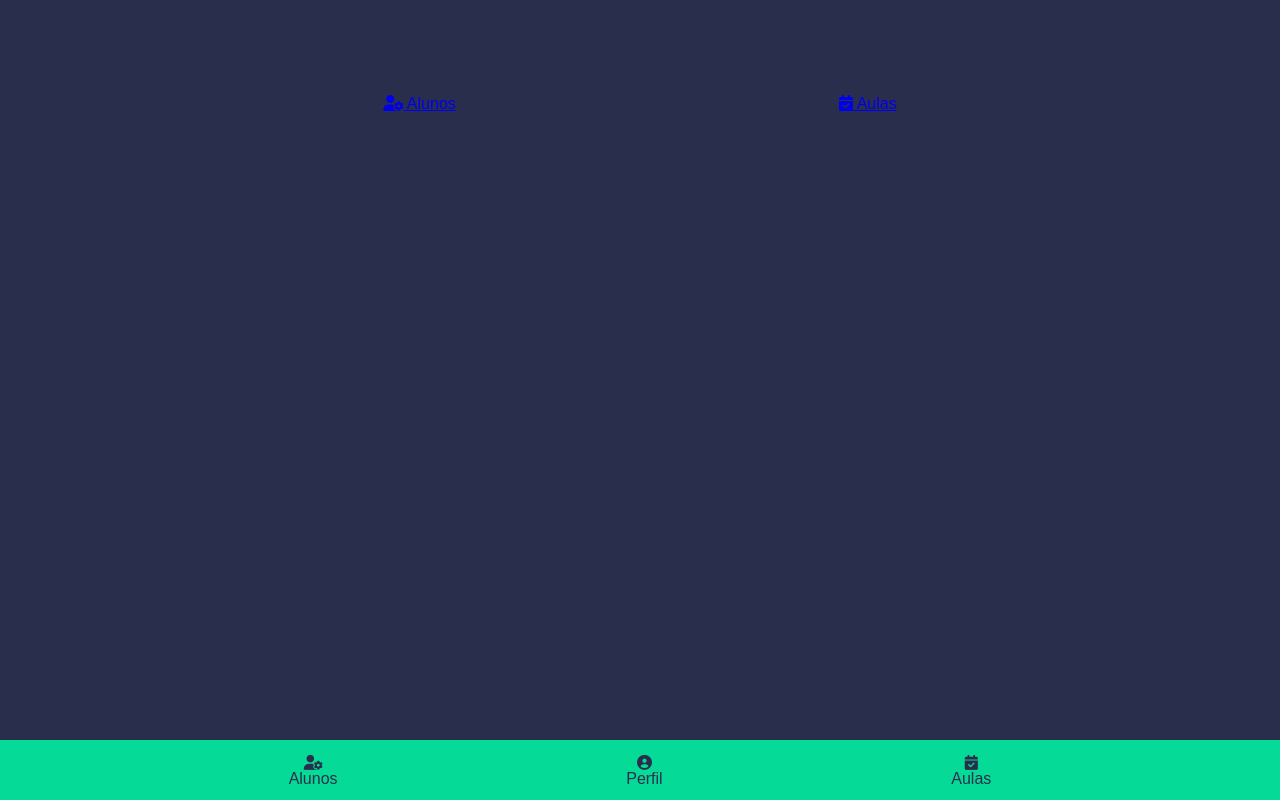
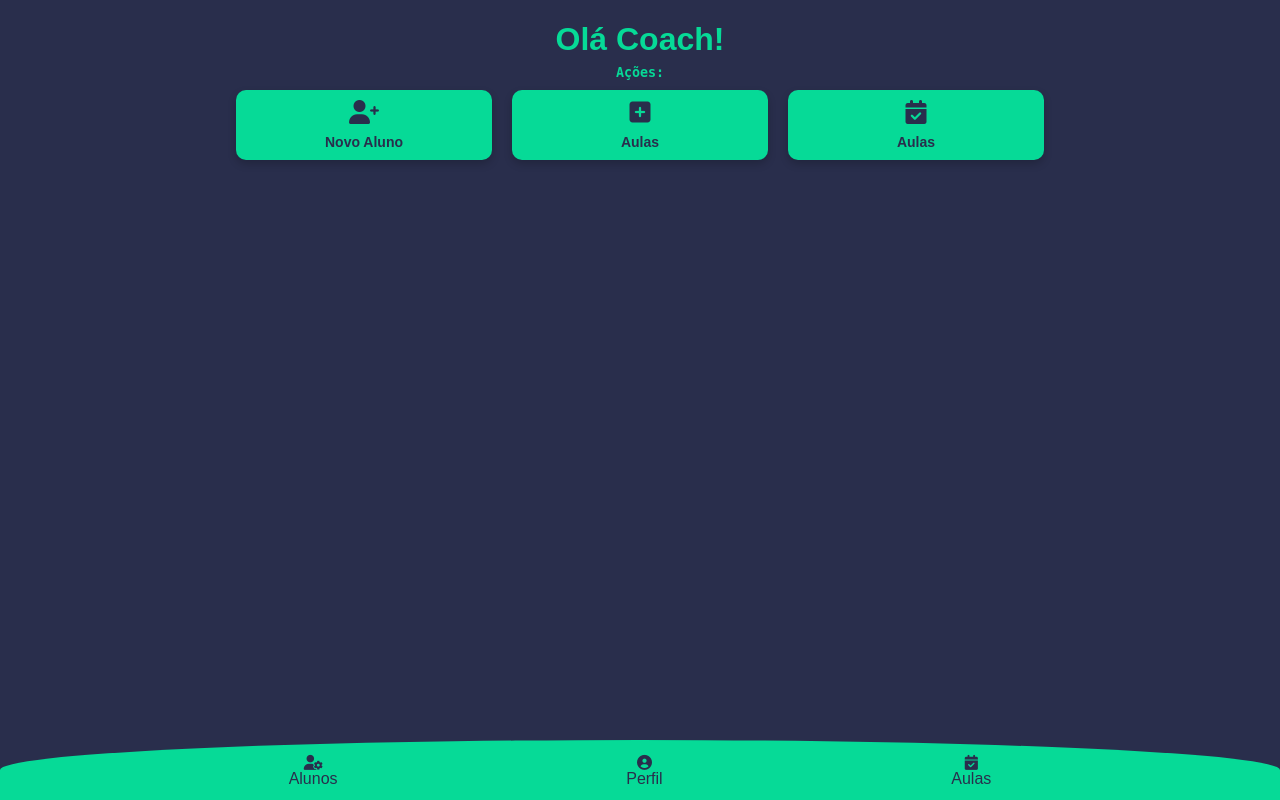
Before and after one commit to Gabr1elaugus700/TennisTracer-Project, a Django app: page /tennisTracer/1/ in a window 1280 px wide. Run offline with Django 5.2, Linux system fonts and the light colour scheme; data comes from the database, SQL or seed files in the repository.

Commit message:
Css Da visualização de Coach

```diff
--- a/base_static/global/css/style.css
+++ b/base_static/global/css/style.css
@@ -28,15 +28,15 @@ body {
 
 /* Nav-Bar */
 .menu {
-    position: fixed; /* Fixa a navbar na tela */
-    bottom: 0; /* Posiciona a navbar na parte inferior da página */
-    width: 100%; /* Garante que a navbar ocupe toda a largura da tela */
+    position: fixed;
+    bottom: 0;
+    width: 100%;
     height: 60px;
     background-color: var(--dark-Green);
-    z-index: 1000; /* Garante que a navbar fique acima de outros elementos */
+    z-index: 1000;
     border-top: var(--black-color);
     border: 3px;
-
+    border-radius: 50% 50% 0 0;
 }
 
 .menu-list {
@@ -67,21 +67,78 @@ nav ul li a i {
     font-size: 15px;
     transition: color 0.3s; /* Transição suave para a cor do ícone */
 }
-/*
-li:hover{
-    background-color: var(--black-color);
-    border-radius: 50%;
-    width: 50px;
-    height: 50px;
+
+.text-coach {
+    color: var(--dark-Green);
+    display: flex;
+    flex-direction: column;
+    align-items: center;
+    justify-content: center;
+    gap: 0; /* Remove qualquer espaçamento entre itens */
+}
+
+.title-coach {
+    font-family: var(--font_title);
+    margin-bottom: 0.2em;
+}
+
+.subtitle-coach {
+    font-family: var(--font_subtitle);
+    font-size: smaller;
+    margin: 0;
+    padding: 0;
+}
+
+
+.menu-list-Coach {
+    display: flex;
+    flex-wrap: wrap; /* Permite a quebra de linha */
+    justify-content: center;
+    list-style: none;
+    padding: 0;
+    margin: 0;
+}
+
+.menu-Coach {
+    flex: 0 0 33%; /* Cada item ocupa aproximadamente 30% da largura, permitindo 3 por linha */
+    max-width: 20%; /* Limita a largura máxima para garantir 3 por linha */
+    margin: 10px;
+    box-sizing: border-box; /* Inclui padding e border na largura total */
     display: flex;
     align-items: center;
     justify-content: center;
-    color: var(--dark-Green);
+    height: 70px; /* Altura fixa */
 }
 
-li a:hover{
-    color: var(--dark-Green);
-} */
+.menu-link-coach {
+    display: flex;
+    flex-direction: column;
+    align-items: center;
+    justify-content: center;
+    text-decoration: none;
+    color: var(--black-color);
+    background-color: var(--dark-Green);
+    width: 100%;  /* Preenche a largura do elemento pai */
+    height: 100%; /* Preenche a altura do elemento pai */
+    border-radius: 10px;
+    box-shadow: 0 4px 8px rgba(0, 0, 0, 0.2);
+    transition: transform 0.2s;
+}
+
+.menu-link-coach:hover {
+    transform: scale(1.05);
+}
+
+.menu-link-coach i {
+    font-size: 24px;
+    margin-bottom: 10px;
+}
+
+.menu-link-coach span {
+    font-size: 14px;
+    font-weight: bold;
+    text-align: center;
+}
 
 .container {
     width: 100%;
--- a/contact/templates/tennisTracer/profileCoach.html
+++ b/contact/templates/tennisTracer/profileCoach.html
@@ -2,18 +2,28 @@
 
 {% block content %}
 
-<h1 class="title">Olá Coach!</h1>
-<h4 class="subtitle">Ações:</h4>
+<div class="text-coach">
+    <h1 class="title-coach">Olá Coach!</h1>
+    <h2 class="subtitle-coach">Ações:</h2>
+</div>
 
-<ul class="menu-list">
-    <li class="menu-item">
-        <a href= " {% url 'tennisTracer:createTemas' %} " class="menu-link">
-            <i class="fas fa-user-cog"></i> Alunos
+<ul class="menu-list-Coach">
+    <li class="menu-Coach">
+        <a href= " {% url 'tennisTracer:createAluno' %} " class="menu-link-coach">
+            <i class="fas fa-user-plus"></i>
+            <span>Novo Aluno</span>
         </a>
     </li>
-    <li class="menu-item">
-        <a href= " {% url 'tennisTracer:index' %} " class="menu-link">
-            <i class="fas fa-calendar-check"></i> Aulas
+    <li class="menu-Coach">
+        <a href= " {% url 'tennisTracer:index' %} " class="menu-link-coach">
+            <i class="fas fa-plus-square"></i>
+            <span>Aulas</span>
+        </a>
+    </li>
+    <li class="menu-Coach">
+        <a href= " {% url 'tennisTracer:createTemas' %} " class="menu-link-coach">
+            <i class="fas fa-calendar-check"></i>
+            <span>Aulas</span>
         </a>
     </li>
 </ul>
```
